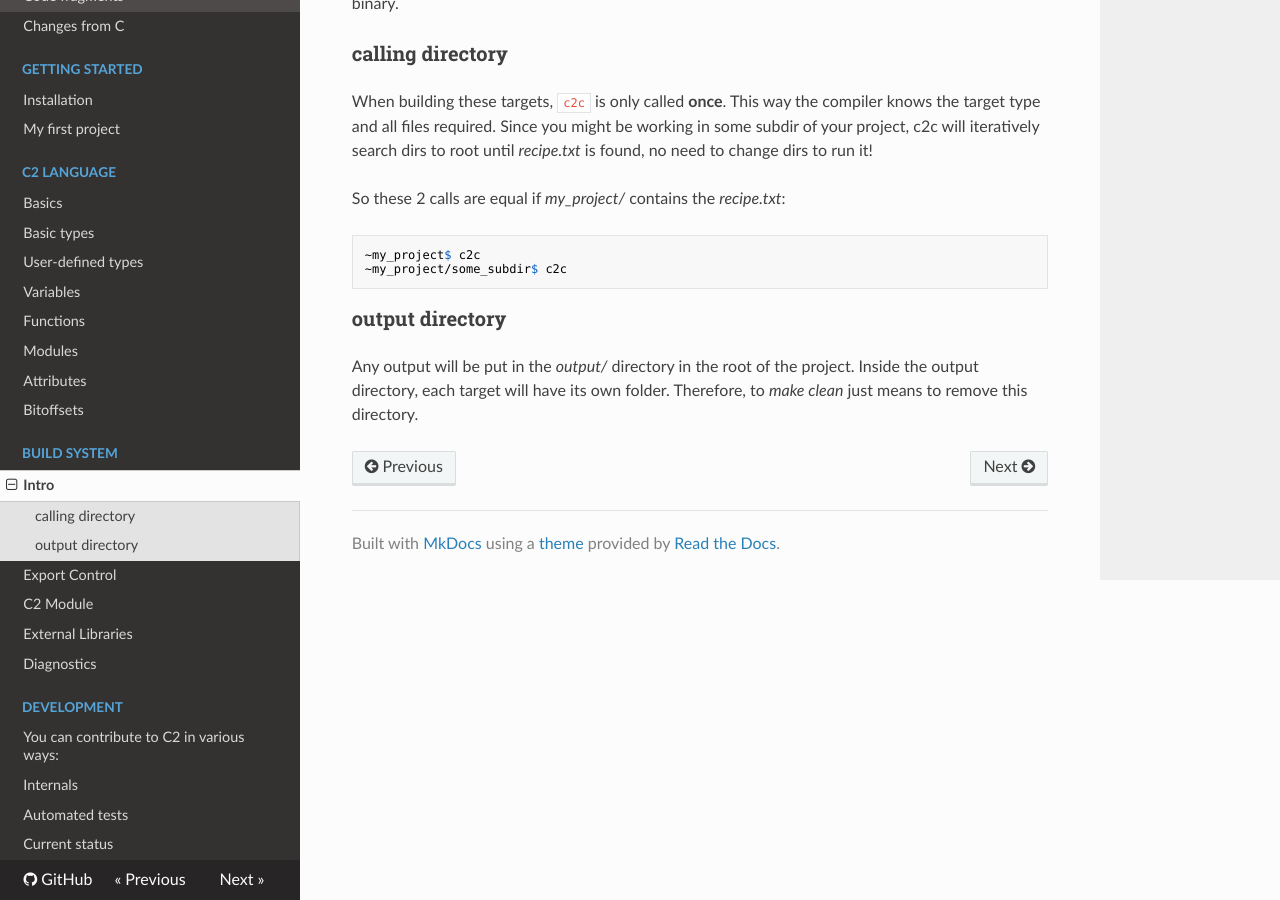
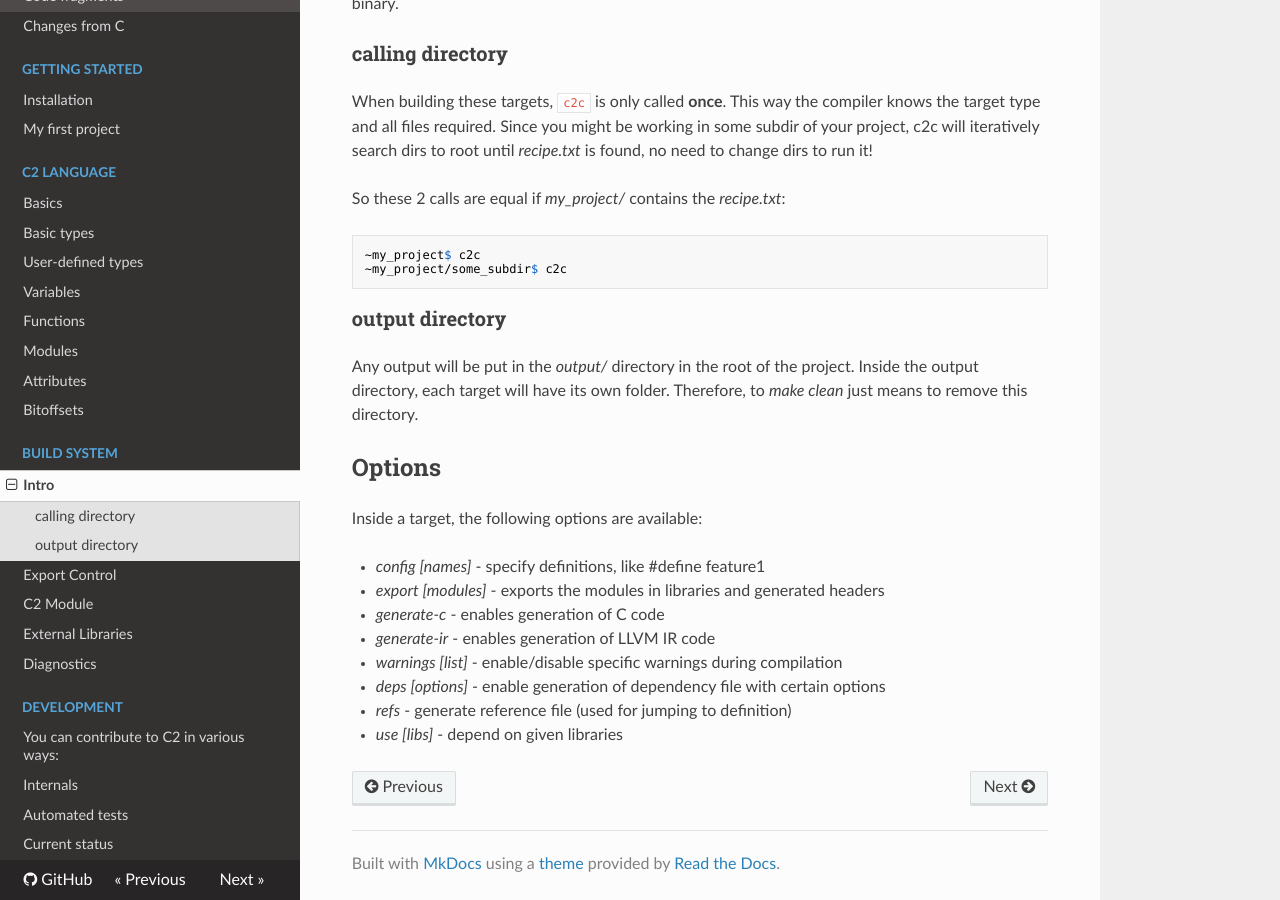
Before and after one commit to c2lang/documentation, an MkDocs documentation site: the page built from documentation/docs/build_system/intro.md, in a window 1280 px wide and 900 px high, scrolled down 749 px. Built offline with MkDocs 1.6.1, drawn with Linux system fonts in a browser that asks for light colours; nearby versions of some CDN libraries; old or Windows-style settings are respelled for this version of MkDocs.

Commit message:
docs: added recipe options

```diff
--- a/documentation/docs/build_system/intro.md
+++ b/documentation/docs/build_system/intro.md
@@ -50,3 +50,16 @@ So these 2 calls are equal if *my_project/* contains the *recipe.txt*:
 Any output will be put in the *output/* directory in the root of the project. Inside
  the output directory, each target will have its own folder.
 Therefore, to *make clean* just means to remove this directory.
+
+## Options
+
+Inside a target, the following options are available:
+
+ * *config [names]* - specify definitions, like #define feature1
+ * *export [modules]* - exports the modules in libraries and generated headers
+ * *generate-c* - enables generation of C code
+ * *generate-ir* - enables generation of LLVM IR code
+ * *warnings [list]* - enable/disable specific warnings during compilation
+ * *deps [options]* - enable generation of dependency file with certain options
+ * *refs* - generate reference file (used for jumping to definition)
+ * *use [libs]* - depend on given libraries
```
